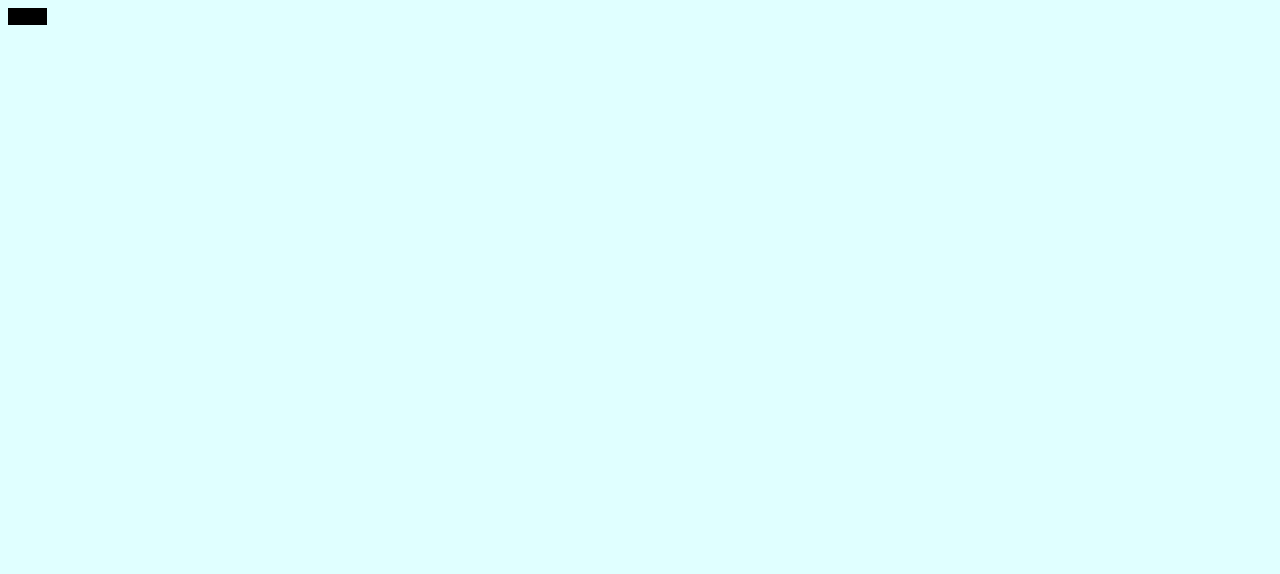
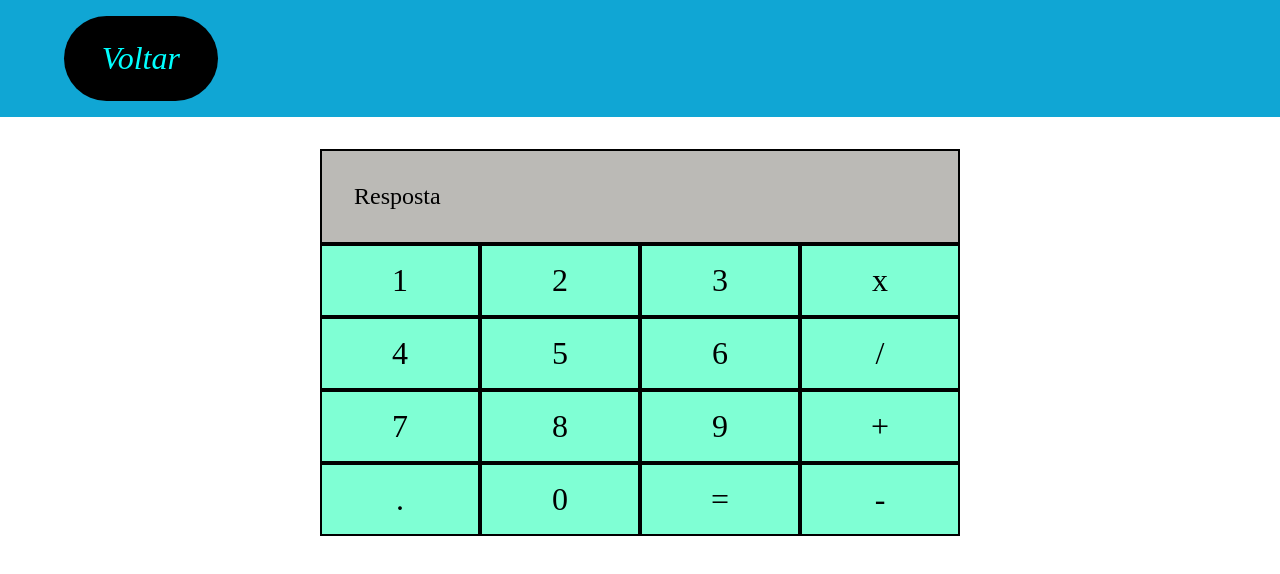
Before and after one commit to HenriqueFerC/ProjetoJS, a plain HTML site: page projeto/calculadora/calculadora.html in a window 1280 px wide. Drawn offline with Linux system fonts and the light colour scheme.

Commit message:
Subindo estudos do dia 17/04/2025

```diff
--- /dev/null
+++ b/projeto/agenda/agenda.css
@@ -0,0 +1,77 @@
+@import url('https://fonts.googleapis.com/css2?family=Bungee+Spice&family=Playwrite+MX+Guides&display=swap');
+
+*{
+    box-sizing: border-box;
+    padding: 0;
+    margin: 0;
+}
+
+body{
+    background-color: gray;
+}
+
+main{
+    margin-top: 5rem;
+    margin-left: 5rem;
+    margin-right: 5rem;
+    border-radius: 5rem;
+    background-color: white;
+    width: 90vw;
+    height: 80vh;
+}
+
+#dataAgenda{
+    display: flex;
+    flex-direction: column;
+    justify-content: flex-start;
+    align-self: flex-start;
+    margin-left: 3rem;
+    font-family: "Playwrite MX Guides", cursive;
+
+}
+
+#voltar{
+    display: flex;
+    height: 5vh;
+    width: 5vw;
+    cursor: pointer;
+}
+
+#titulo{
+    display: flex;
+    flex-direction: row;
+    justify-content: space-between;
+    margin-right: 4.5rem;
+}
+
+#tarefaTitle{
+    display: flex;
+    justify-content: center;
+    margin: 1rem;
+}
+
+#inserirTarefa{
+    display: flex;
+    justify-content: center;
+    margin: 1rem;
+}
+
+#horario1{
+    width: 5.5vw;
+    margin-left: 1rem;
+}
+#horario2{
+    width: 5.5vw;
+}
+
+#error{
+    color: red;
+    display: flex;
+    justify-content: center;
+}
+
+.lista{
+    display: flex;
+    justify-content: center;
+    list-style: none;
+}
--- a/projeto/calculadora/calculadora.css
+++ b/projeto/calculadora/calculadora.css
@@ -1,7 +1,62 @@
 *{
-    background-color: lightcyan;
+    box-sizing: border-box;
+    margin: 0;
+    padding: 0;
+}
+
+header{
+    background-color:   rgb(16, 166 , 212);
+    font-style: oblique;
+    display: flex;
 }
 
 #volta{
+    display: flex;
+    align-self: start;
+    font-size: 2rem;
+    margin: 1rem;
+    justify-content: center;
     background-color: black;
+    margin-left: 4rem;
+    width: 12vw;
+    padding: 1.5rem;
+    color: aqua;
+    border-radius: 40rem;
+    cursor: pointer;
 }
+
+#calculadora{
+    display: flex;
+    justify-content: center;
+    flex-direction: column;
+    align-content: center;
+    flex-wrap: wrap;
+}
+
+#numbers{
+    width: 50vw;
+    display: flex;
+    flex-wrap: wrap;
+}
+
+
+#number{
+    display: flex;
+    justify-content: center;
+    background-color: aquamarine;
+    list-style-type: none;
+    padding: 1rem;
+    font-size: 2rem;
+    flex: 1 1 25%;
+    border: 0.15rem solid black;
+    cursor: crosshair;
+}
+
+#resposta{
+    margin-top: 2rem;
+    padding: 2rem;
+    font-size: 1.5rem;
+    border: 0.15rem solid black;
+    width: 50vw;
+    background-color: rgb(187, 186, 182);
+}
--- a/projeto/calculadora/calculadora.html
+++ b/projeto/calculadora/calculadora.html
@@ -12,7 +12,27 @@
         <a id="volta">Voltar</a>
     </header>
     <main>
-        <h1></h1>
+        <div id="calculadora">
+            <p id="resposta">Resposta</p>
+            <ul id="numbers">
+                <li id="number" value="1">1</li>
+                <li id="number" value="2">2</li>
+                <li id="number" value="3">3</li>
+                <li id="number" value="*">x</li>
+                <li id="number" value="4">4</li>
+                <li id="number" value="5">5</li>
+                <li id="number" value="6">6</li>
+                <li id="number" value="/">/</li>
+                <li id="number" value="7">7</li>
+                <li id="number" value="8">8</li>
+                <li id="number" value="9">9</li>
+                <li id="number" value="9">+</li>
+                <li id="number" value=".">.</li>
+                <li id="number" value="0">0</li>
+                <li id="number" value="=">=</li>
+                <li id="number" value="-">-</li>
+            </ul>
+        </div>
     </main>
 </body>
 </html>
--- a/projeto/calculadora/calculadora.js
+++ b/projeto/calculadora/calculadora.js
@@ -4,3 +4,8 @@ voltar.addEventListener("click", function(event){
     event.preventDefault();
     window.location.href = "../index.html";
 })
+
+let numero = document.querySelectorAll("#number");
+let numeroValue = numero.values;
+
+console.log(numeroValue);
```
Also changed, not shown: projeto/agenda/agenda.html (added, +33 -0 lines), projeto/agenda/agenda.js (added, +78 -0 lines), projeto/index.html (+2 -2 lines), projeto/index.js (+8 -0 lines), projeto/style.css (+11 -0 lines), projeto/images/ilustracao-de-seta-isolada_23-2151904237.avif (added).
